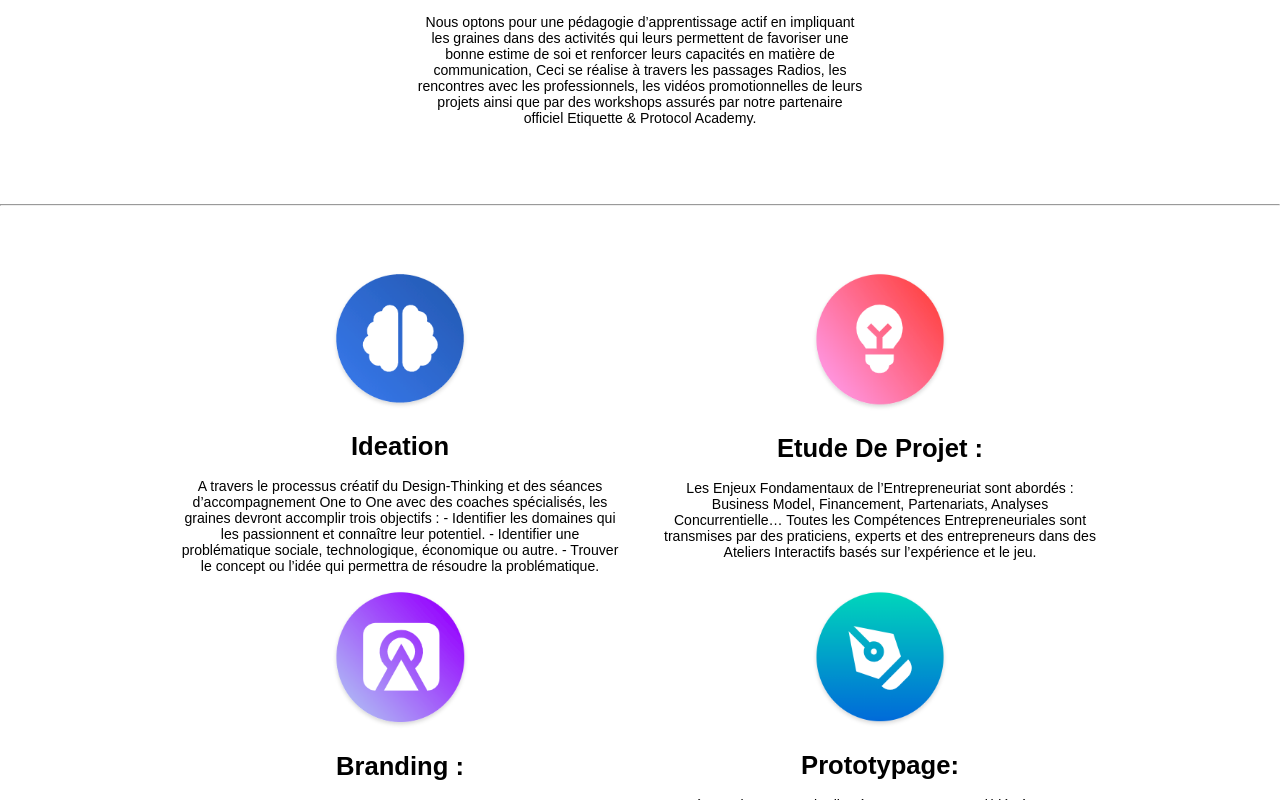
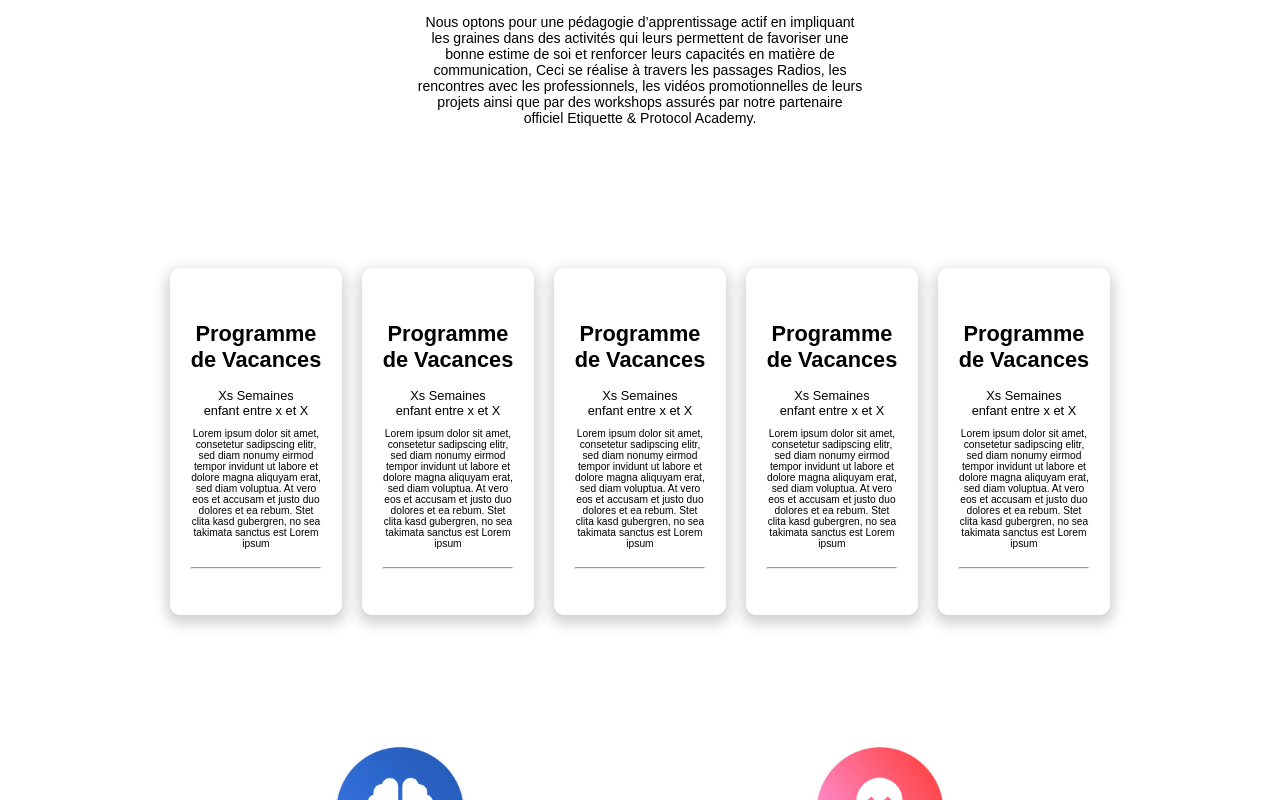
Before and after one commit to RayeneHamada/grainesFront, a plain HTML site: page aboutUs.html in a window 1280 px wide. Shown: the part 2000-2800 px from the top of the page. Drawn offline with Linux system fonts and the light colour scheme.

Commit message:
aboutUs Finished

```diff
--- a/aboutUs.html
+++ b/aboutUs.html
@@ -9,11 +9,12 @@
 
     <link rel="stylesheet" href="index.css" />
     <link rel="stylesheet" href="src/navbar.css" />
-    <link rel="stylesheet" href="src/inscription.css" />
     <link rel="stylesheet" href="src/bottom.css" />
+    <link rel="stylesheet" href="src/aboutUs/inscription.css">
     <link rel="stylesheet" href="src/aboutUs/cycle.css">
     <link rel="stylesheet" href="src/aboutUs/paragraphe.css">
     <link rel="stylesheet" href="src/aboutUs/boxes.css">
+    <link rel="stylesheet" href="src/aboutUs/telecharger.css">
 </head>
 
 <body>
@@ -138,7 +139,54 @@
             </p>
         </div>
     </div>
-    <hr>
+    <div class="inscription">
+        <div class="boxes">
+            <h1>Programme de Vacances</h1>
+            <h2>Xs Semaines</h2>
+            <h3>enfant entre x et X</h3>
+            <p>Lorem ipsum dolor sit amet, consetetur sadipscing elitr, sed diam nonumy eirmod tempor invidunt ut labore
+                et dolore magna aliquyam erat, sed diam voluptua. At vero eos et accusam et justo duo dolores et ea
+                rebum. Stet clita kasd gubergren, no sea takimata sanctus est Lorem ipsum</p>
+            <hr>
+        </div>
+        <div class="boxes">
+            <h1>Programme de Vacances</h1>
+            <h2>Xs Semaines</h2>
+            <h3>enfant entre x et X</h3>
+            <p>Lorem ipsum dolor sit amet, consetetur sadipscing elitr, sed diam nonumy eirmod tempor invidunt ut labore
+                et dolore magna aliquyam erat, sed diam voluptua. At vero eos et accusam et justo duo dolores et ea
+                rebum. Stet clita kasd gubergren, no sea takimata sanctus est Lorem ipsum</p>
+            <hr>
+        </div>
+        <div class="boxes">
+            <h1>Programme de Vacances</h1>
+            <h2>Xs Semaines</h2>
+            <h3>enfant entre x et X</h3>
+            <p>Lorem ipsum dolor sit amet, consetetur sadipscing elitr, sed diam nonumy eirmod tempor invidunt ut labore
+                et dolore magna aliquyam erat, sed diam voluptua. At vero eos et accusam et justo duo dolores et ea
+                rebum. Stet clita kasd gubergren, no sea takimata sanctus est Lorem ipsum</p>
+            <hr>
+        </div>
+        <div class="boxes">
+            <h1>Programme de Vacances</h1>
+            <h2>Xs Semaines</h2>
+            <h3>enfant entre x et X</h3>
+            <p>Lorem ipsum dolor sit amet, consetetur sadipscing elitr, sed diam nonumy eirmod tempor invidunt ut labore
+                et dolore magna aliquyam erat, sed diam voluptua. At vero eos et accusam et justo duo dolores et ea
+                rebum. Stet clita kasd gubergren, no sea takimata sanctus est Lorem ipsum</p>
+            <hr>
+        </div>
+        <div class="boxes">
+            <h1>Programme de Vacances</h1>
+            <h2>Xs Semaines</h2>
+            <h3>enfant entre x et X</h3>
+            <p>Lorem ipsum dolor sit amet, consetetur sadipscing elitr, sed diam nonumy eirmod tempor invidunt ut labore
+                et dolore magna aliquyam erat, sed diam voluptua. At vero eos et accusam et justo duo dolores et ea
+                rebum. Stet clita kasd gubergren, no sea takimata sanctus est Lorem ipsum</p>
+            <hr>
+        </div>
+    </div>
+
     <div class="boxes">
         <div class="box">
             <img src="public/aboutUs/untitled (10).png" alt="">
@@ -176,6 +224,10 @@
                 des matériaux simples ( papier, crayon, colle ,..) ou des outils informatiques de prototypage. En
                 dernier lieu, le prototype soutient l’idée et sert comme argument de négociation et de vente</p>
         </div>
+    </div>
+    <div class="telecharger">
+        <h1>télécharger notre brochure</h1>
+        <a href="">Télécharger</a>
     </div>
     <div class="bottom">
         <div class="container">
--- /dev/null
+++ b/src/aboutUs/inscription.css
@@ -0,0 +1,44 @@
+.inscription {
+    display: flex;
+    flex-direction: row;
+    width: 75%;
+    margin: auto;
+}
+
+.inscription .boxes {
+    box-sizing: border-box;
+    width: 18%;
+    padding: 4% 2%;
+    text-align: center;
+    border-radius: 10px;
+    box-shadow: 0px 5px 14px 3px rgba(0, 0, 0, .2)
+}
+
+.inscription .boxes * {
+    font-family: Arial, Helvetica, sans-serif;
+}
+
+.inscription .boxes h1 {
+    font-size: 1.7vw;
+}
+
+.inscription .boxes h2 {
+    font-weight: normal;
+    font-size: 1vw;
+    margin: 0;
+}
+
+.inscription .boxes h3 {
+    margin: 0;
+    font-weight: normal;
+    font-size: 1vw;
+}
+
+.inscription .boxes p {
+    font-size: 0.8vw;
+}
+
+.inscription .boxes hr {
+    width: 95%;
+    color: blue;
+}
--- a/src/aboutUs/paragraphe.css
+++ b/src/aboutUs/paragraphe.css
@@ -15,4 +15,10 @@
     padding: 0.7vw 2.3vw;
     border-radius: 7px;
     background: linear-gradient(0deg, rgba(38, 92, 184, 1) 0%, rgba(53, 117, 229, 1) 100%);
+    text-align: center;
+    font-size: 1.2vw;
+    border-radius: 10px;
+    padding: 1vw;
+    text-decoration: none;
+    font-family: Arial, Helvetica, sans-serif;
 }
--- /dev/null
+++ b/src/aboutUs/telecharger.css
@@ -0,0 +1,27 @@
+.telecharger {
+    padding: 3vw;
+    text-align: center;
+    background: linear-gradient(0deg, rgba(38, 92, 184, 1) 0%, rgba(53, 117, 229, 1) 100%);
+}
+
+.telecharger h1 {
+    font-family: Arial, Helvetica, sans-serif;
+    font-weight: bold;
+    font-size: 2vw;
+    color: white;
+    margin-bottom: 4vw;
+}
+
+.telecharger a {
+    padding: 0.7vw 2.3vw;
+    border-radius: 7px;
+    background-color: white;
+    text-align: center;
+    font-size: 1.2vw;
+    border-radius: 10px;
+    padding: 1vw 5vw;
+    text-decoration: none;
+    font-family: Arial, Helvetica, sans-serif;
+    cursor: pointer;
+
+}
```
